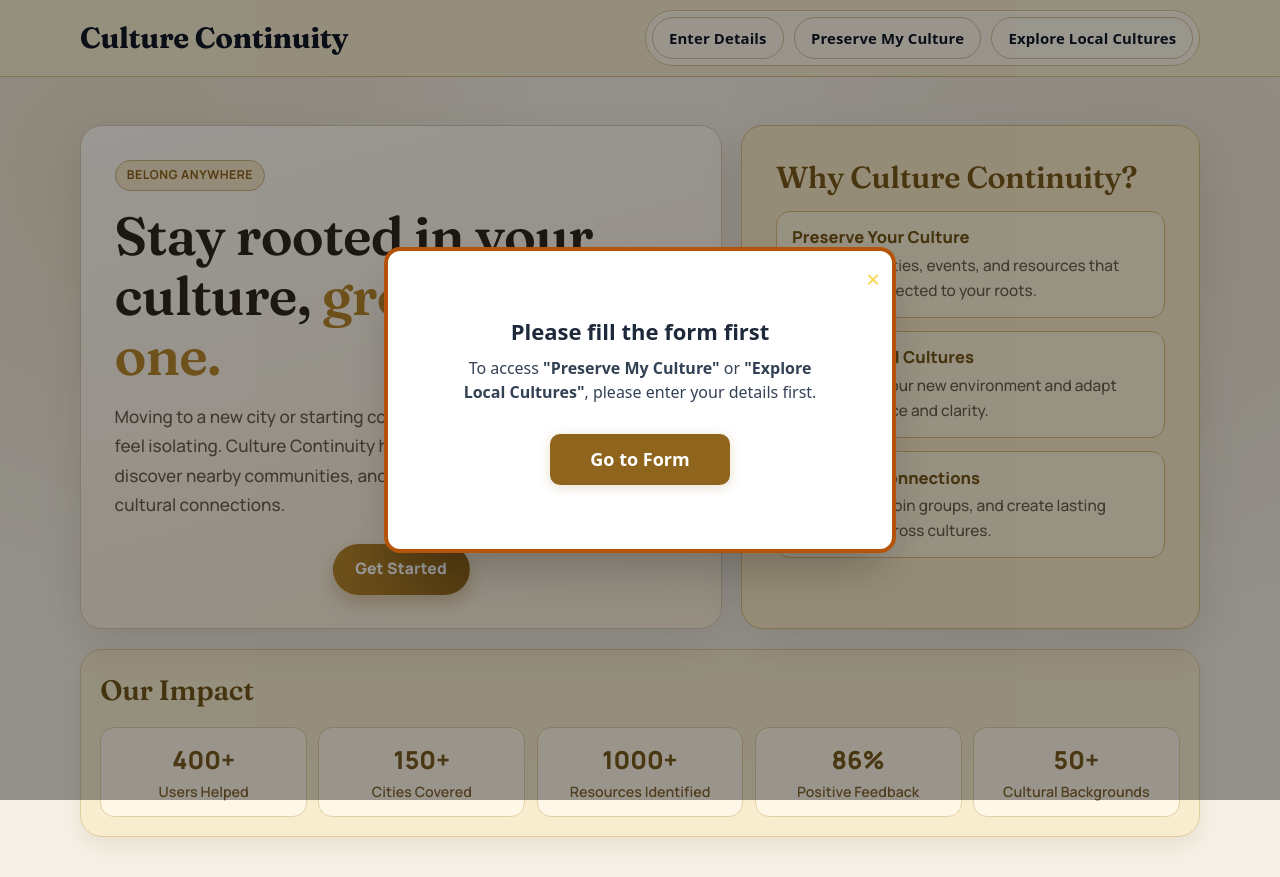
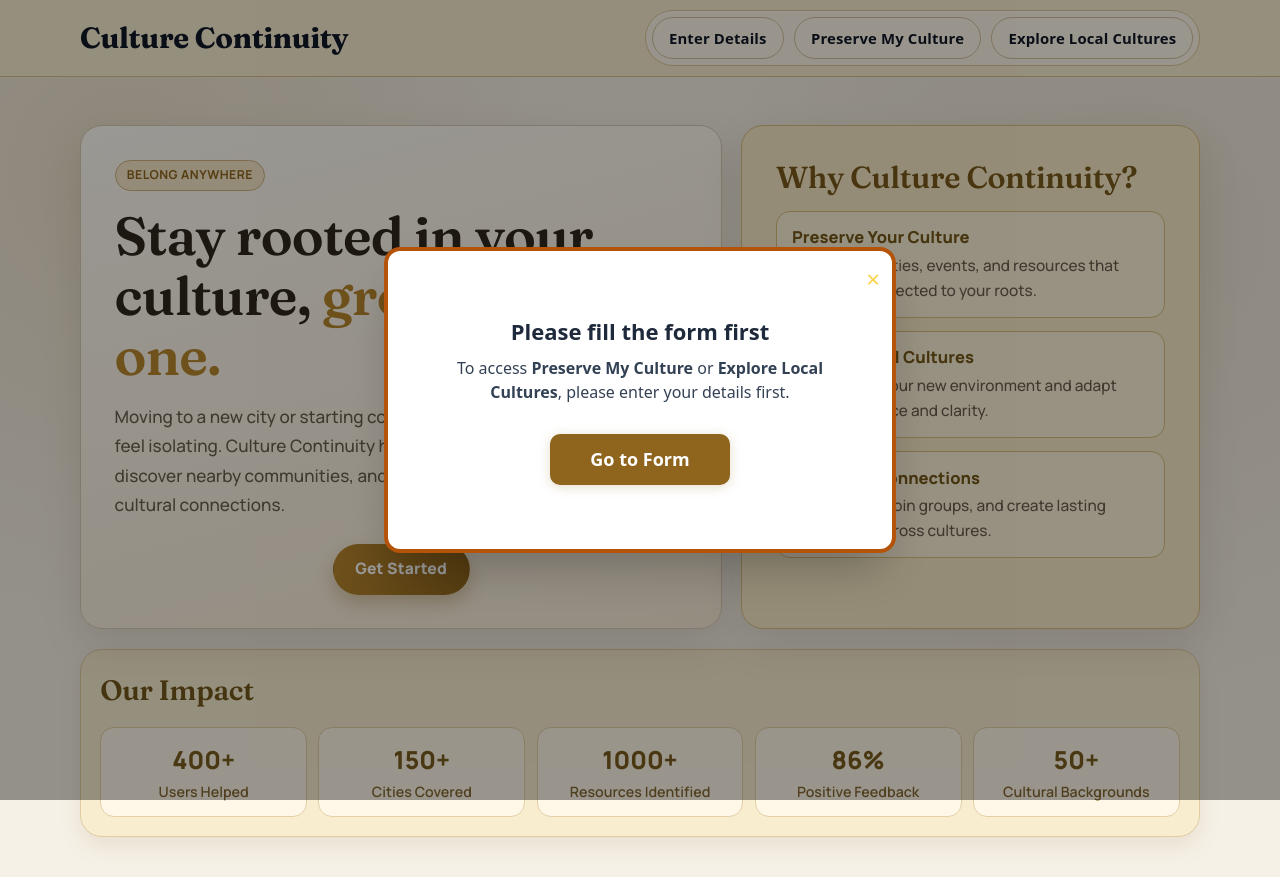
Before and after one commit to Pramitgoel/culture-continuity, a Next.js app: page / in a window 1280 px wide. Both pictures are taken after a click on the button "Preserve My Culture". Built offline with nearby package versions, Linux system fonts and the light colour scheme; no server answers.

Commit message:
Fix production build for Netlify

```diff
--- a/app/page.tsx
+++ b/app/page.tsx
@@ -245,7 +245,7 @@ export default function Home() {
         <div style={{ padding: 24, textAlign: 'center' }}>
           <h2 style={{ fontWeight: 700, fontSize: 22, color: '#1e293b', marginBottom: 8 }}>Please fill the form first</h2>
           <p style={{ color: '#334155', marginBottom: 18 }}>
-            To access <b>"Preserve My Culture"</b> or <b>"Explore Local Cultures"</b>, please enter your details first.
+              To access <b>Preserve My Culture</b> or <b>Explore Local Cultures</b>, please enter your details first.
           </p>
           <button
             onClick={() => { setShowFillFormModal(false); goToForm(); }}
```
